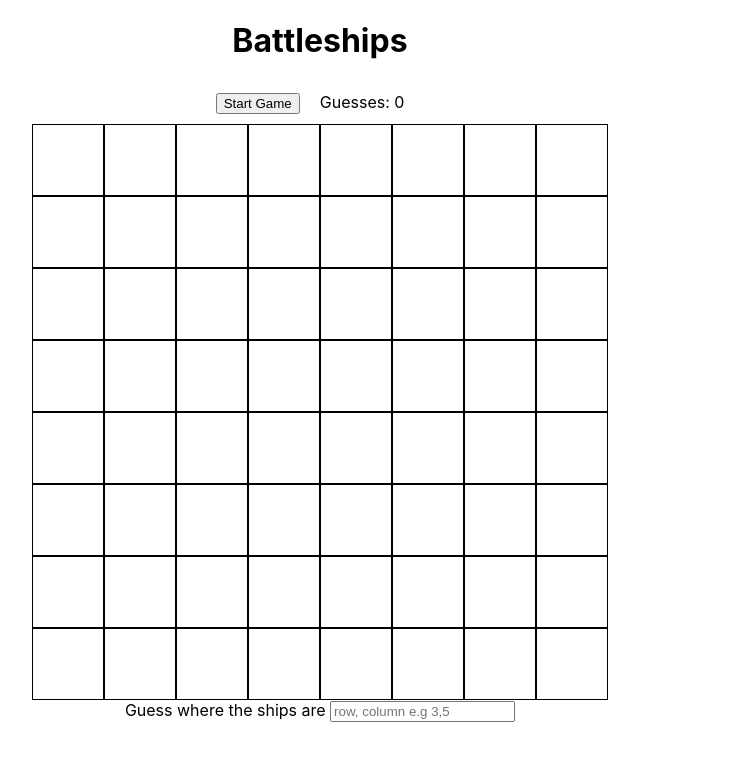
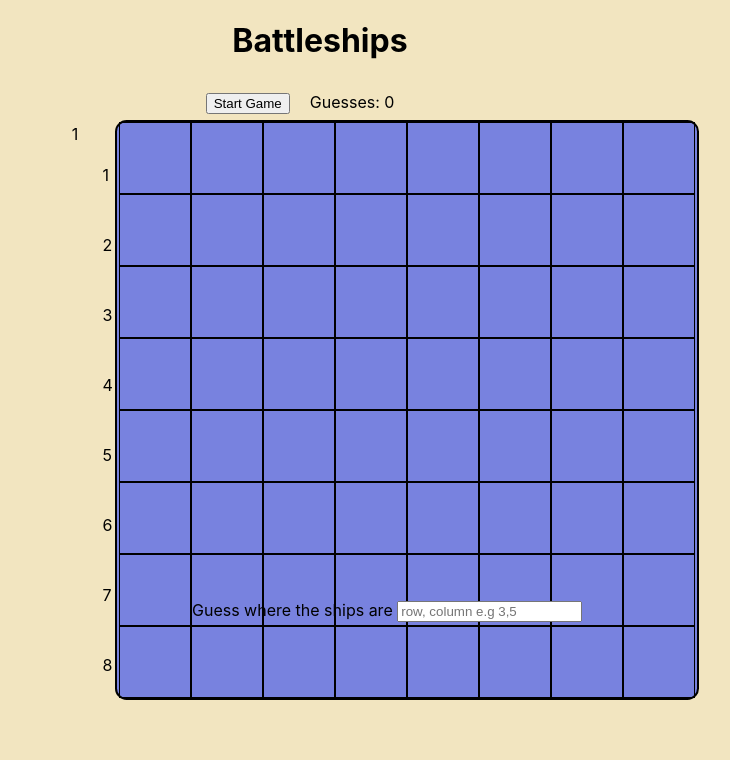
Before and after one commit to Tweemo/Battleships, a React (Create React App) app: page / in a window 1280 px wide. Both pictures are taken after a click on the button "Start Game". Shown: the top 760 px of the page, without its empty margins (320-1050 px from the left). Built offline with nearby package versions, Linux system fonts and the light colour scheme.

Commit message:
All features work perfectly

```diff
--- a/src/App.css
+++ b/src/App.css
@@ -1,3 +1,7 @@
+body {
+  background-color: rgb(242, 229, 192);
+}
+
 .title {
   text-align: center;
 }
@@ -18,6 +22,12 @@ td {
   width: 580px;
   justify-content: center;
   margin: auto;
+  position: absolute;
+  top: 15%;
+  left: 34%;
+  background-color: rgb(120, 130, 223);
+  border: 2px solid black;
+  border-radius: 2%;
 }
 
 .start, .form {
@@ -33,3 +43,40 @@ td {
 .top-line {
   padding: 10px;
 }
+
+.message {
+  text-align: center;
+}
+
+.reset {
+  display: flex;
+  justify-content: center;
+}
+
+.number {
+  width: 70px;
+  text-align: center;
+}
+
+.vert-number {
+  /* width: 70px; */
+  height: 70px;
+  align-content: center;
+}
+
+.horizontal-number-container {
+  display: flex;
+  justify-content: center;
+}
+
+.vertical-number-container {
+  position: absolute;
+  left: 33%;
+  top: 17.5%;
+}
+
+.form {
+  position: absolute;
+  top: 75%;
+  left: 40%;
+}
--- a/src/actions/guess.js
+++ b/src/actions/guess.js
@@ -1,8 +1,8 @@
 export const GUESS = 'GUESS'
 
-export function guess(coords) {
+export function guess(pos) {
   return {
     type: GUESS,
-    coords,
+    coords: [pos.row, pos.col],
   }
 }
--- a/src/actions/oneGuess.js
+++ b/src/actions/oneGuess.js
@@ -1,8 +1,8 @@
 export const FORM_GUESS = 'FORM_GUESS'
 
-export function formGuess(coords) {
+export function formGuess(pos) {
   return {
     type: FORM_GUESS,
-    coords,
+    coords: [pos.row, pos.col],
   }
 }
--- a/src/components/App.jsx
+++ b/src/components/App.jsx
@@ -1,14 +1,41 @@
 import '../App.css';
 import Board from './Board'
+import { useSelector } from 'react-redux'
 
 
 function App() {
+  const allShips = useSelector(state => state.shipPos)
+  const guesses = useSelector(state => state.guesses)
 
+  function resetGame() {
+    window.location.reload()
+  }
 
   return (
     <div>
       <h1 className='title'>Battleships</h1>
-      <Board />
+      {(guesses.length <= 20 && allShips.length !== 3)
+      ? <Board />
+      : (guesses.length <= 20 && allShips.length === 3)
+      ?
+      <>
+        <div className='message'>
+        <h1>Congratulations! You found all the ships in less than 20 guesses!</h1>
+        </div>
+        <div className='reset'>
+          <button onClick={resetGame}>Reset</button>
+        </div>
+      </>
+      :
+      <>
+        <div className='message'>
+          <h1>Unfortunately you didn't find all the ships.</h1>
+        </div>
+        <div className='reset'>
+          <button onClick={resetGame}>Reset</button>
+        </div>
+      </>
+      }
     </div>
   )
 }
--- a/src/components/Board.jsx
+++ b/src/components/Board.jsx
@@ -1,36 +1,38 @@
 /* eslint-disable react-hooks/exhaustive-deps */
 import React, { useEffect, useState } from "react";
 import { useSelector, useDispatch } from "react-redux";
-import { checkEdge, makeShip, shipTemp } from "../func";
+import '../App.css';
+
+import { checkEdge, makeShip, shipTemp, getShips, shipCount } from "../func";
+import {bothShipPos} from '../actions/ships'
+
+import GuessForm from './GuessForm';
 import Tile from './Tile'
-import GuessForm from './GuessForm';
-import '../App.css';
-import {bothShipPos} from '../actions/ships'
 
 function Board() {
   const [game, setGame] = useState(false)
   const [liveBoard, setLiveBoard] = useState([])
   const [shipOne, setShipOne] = useState([])
   const [shipTwo, setShipTwo] = useState([])
+
   const oneGuessCoords = useSelector(state => state.oneGuess)
   const guesses = useSelector(state => state.guesses)
   const nearestShip = useSelector(state => state.nearbyShip)
-
-  const dispatch = useDispatch()
-
+  const allShips = useSelector(state => state.shipPos)
 
   let board = []
+  const dispatch = useDispatch()
+  const numbers = ['1', '2', '3', '4', '5', '6', '7', '8']
 
   function getRandomInt() {
     return Math.floor(Math.random() * board.length)
   }
 
+  function genBoard() {
+    let boardSize = 9
 
-  function genBoard() {
-    let boardSize = 8
-
-    for (let r = 0; r < boardSize; r++) {
-      for (let c = 0; c < boardSize; c++) {
+    for (let r = 1; r < boardSize; r++) {
+      for (let c = 1; c < boardSize; c++) {
         board.push({
           row: r,
           col: c,
@@ -51,9 +53,8 @@ function Board() {
   }
 
   useEffect(() => {
-    const bothShips = [shipOne, shipTwo]
-    dispatch(bothShipPos(bothShips))
-  },[game])
+    game ? dispatch(bothShipPos(getShips(shipOne, shipTwo))) : <></>
+  },[guesses.length])
 
   return (
     <>
@@ -67,6 +68,31 @@ function Board() {
         <div className="top-line">
         {shipTemp(nearestShip)}
         </div>
+        <div className="top-line">
+        {shipCount(allShips.length)}
+        </div>
+      </div>
+      <div className="horizontal-number-container">
+       {game ? numbers.map((number) => {
+        return (
+          <div className="number">
+            {number}
+          </div> )
+        })
+         : <></>
+      }
+      </div>
+
+      <div className="vertical-number-container">
+       {game ? numbers.map((number) => {
+        //  console.log(number)
+        return (
+          <div className="vert-number">
+            {number}
+          </div> )
+        })
+         : <></>
+      }
       </div>
 
       <div className="board">
@@ -92,8 +118,8 @@ function Board() {
         <Tile pos={tile} /> )
         :
         <h1>Press Start to generate the board!</h1>}
-      {game ? <GuessForm /> : <></>}
       </div>
+      {game ? <GuessForm className='form'/> : <></>}
     </>
   )
 }
--- a/src/components/GuessForm.jsx
+++ b/src/components/GuessForm.jsx
@@ -1,11 +1,21 @@
 import React, { useState } from "react"
-import {useDispatch} from 'react-redux'
+import { useDispatch, useSelector } from 'react-redux'
 import {guess} from '../actions/guess'
 import {formGuess} from '../actions/oneGuess'
+import { closestShip } from '../actions/closeShip'
+import { checkDist } from "../func";
+
 
 function GuessForm() {
+  const allShips = useSelector(state => state.shipPos)
+
+  let bothShips = []
+
+  allShips.length === 1 ? bothShips = [...allShips[0]]
+  : allShips.length === 2 ? bothShips = [...allShips[0], ...allShips[1]]
+  : <></>
+
   const dispatch = useDispatch()
-
   const [coords, setCoords] = useState({
     pos: ''
   })
@@ -17,25 +27,28 @@ function GuessForm() {
     })
   }
 
+
   function submitHandler(e) {
     e.preventDefault()
+    let splitStr = coords.pos.split(',')
     //coords.pos has to be in the form of x,y
-    let splitStr = coords.pos.split(',')
-    let stringsToNum = [parseInt(splitStr[0]), parseInt(splitStr[1])]
-    dispatch(guess(stringsToNum))
-    // diff thunk that only shows most recent?
-    dispatch(formGuess(stringsToNum))
-    setCoords({
-      pos: ''
-    })
+    if(splitStr[0] >= 1 && splitStr[0] <= 8 && splitStr[1] >= 1 && splitStr[1] <= 8) {
+      let stringsToNum = {row: parseInt(splitStr[0]), col: parseInt(splitStr[1])}
+      dispatch(guess(stringsToNum))
+      dispatch(formGuess(stringsToNum))
+      dispatch(closestShip(checkDist(bothShips, stringsToNum)))
+      setCoords({
+        pos: ''
+      })
+    } else {
+      alert('Needs to be in the format x,y and between 1 and 8!')
+    }
   }
-
-
   return (
   <div className="form">
     <form onSubmit={submitHandler}>
       <label>Guess where the ships are </label>
-      <input name='pos' type='string' onChange={changeHandler} value={coords.pos} placeholder="row, column e.g 3,5"></input>
+      <input name='pos' type='text' onChange={changeHandler} value={coords.pos} placeholder="row, column e.g 3,5"></input>
     </form>
   </div>
   )
--- a/src/components/Tile.jsx
+++ b/src/components/Tile.jsx
@@ -6,14 +6,19 @@ import { closestShip } from '../actions/closeShip'
 import '../App.css';
 
 function Tile(tile) {
-  const guesses = useSelector(state => state.guesses)
   const allShips = useSelector(state => state.shipPos)
   const [visible, setVisible] = useState(false)
+
+  let bothShips = []
+
+  allShips.length === 1 ? bothShips = [...allShips[0]]
+  : allShips.length === 2 ? bothShips = [...allShips[0], ...allShips[1]]
+  : <></>
 
   const dispatch = useDispatch()
 
   const empty = tile.pos
-  let currentShip = [empty.row, empty.col]
+  let currentShip = {row: empty.row, col: empty.col}
 
   useEffect(() => {
     if(empty.isVisible) {
@@ -22,14 +27,9 @@ function Tile(tile) {
   },[empty.isVisible])
 
   function clickHandler() {
-    if (guesses.length === 20) {
-      alert(`That's all the guesses you have. You may continue if you like`)
-    }
     empty.isVisible = true
     setVisible(true)
     dispatch(guess(currentShip))
-
-    let bothShips = [...allShips[0], ...allShips[1]]
     dispatch(closestShip(checkDist(bothShips, empty)))
   }
 
--- a/src/func.js
+++ b/src/func.js
@@ -139,6 +139,7 @@ export function makeShip(ship) {
 }
 
 export function checkDist(bothShips, currentShip) {
+  // console.log(bothShips)
   let distArr = []
   bothShips.map((ship) =>
     distArr.push(
@@ -146,7 +147,9 @@ export function checkDist(bothShips, currentShip) {
         Math.abs(parseInt(ship.col) - parseInt(currentShip.col))
     )
   )
+  // console.log(distArr)
   let closestShip = Math.min(...distArr)
+  // console.log(closestShip)
   return closestShip
 }
 
@@ -163,3 +166,38 @@ export function shipTemp(nearestShip) {
     return 'Cold'
   }
 }
+
+export function getShips(shipOne, shipTwo) {
+  if (
+    shipOne[0].isVisible === true &&
+    shipOne[1].isVisible === true &&
+    shipTwo[0].isVisible !== true &&
+    shipTwo[1].isVisible !== true
+  ) {
+    return [shipTwo]
+  } else if (
+    shipTwo[0].isVisible === true &&
+    shipTwo[1].isVisible === true &&
+    shipOne[0].isVisible !== true &&
+    shipOne[1].isVisible !== true
+  ) {
+    return [shipOne]
+  } else if (
+    shipTwo[0].isVisible === true &&
+    shipTwo[1].isVisible === true &&
+    shipOne[0].isVisible === true &&
+    shipOne[1].isVisible === true
+  ) {
+    return ['game', 'is', 'over']
+  } else {
+    return [shipOne, shipTwo]
+  }
+}
+
+export function shipCount(ships) {
+  if (ships === 2) {
+    return 'All ships still there :)'
+  } else if (ships === 1) {
+    return 'One ship down!'
+  }
+}
```
